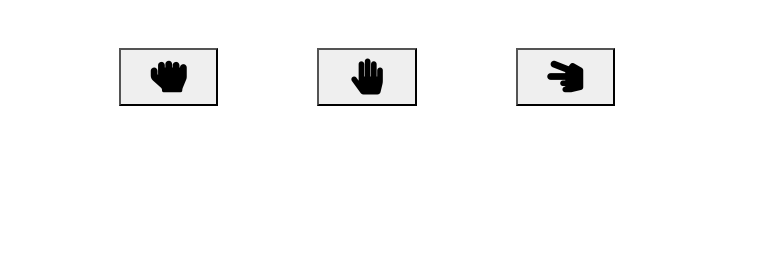
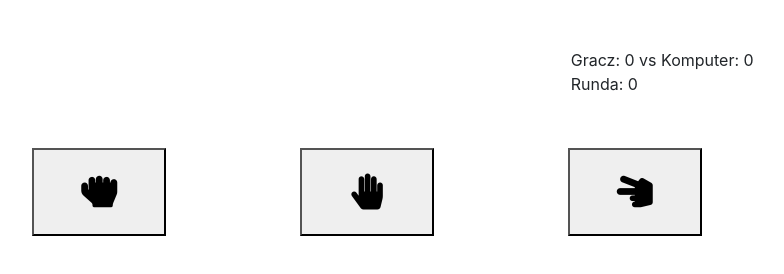
Before and after one commit to robertPalczewski/javascript-prework, a website: page index.html in a window 1280 px wide. Shown: the whole page, without its empty margins (273-1057 px from the left). Drawn offline with nearby package versions, Linux system fonts and the light colour scheme.

Commit message:
Add results and rounds

```diff
--- a/index.html
+++ b/index.html
@@ -14,10 +14,17 @@
 <body>
 
 <div class="container col-12 my-5">
-    <div class="col-6 row justify-content-around" id="buttons">
-        <button class="col-2" id="play-rock" title="Kamień"><i class="fas fa-hand-rock"></i></button>
-        <button class="col-2" id="play-paper" title="Papier"><i class="fas fa-hand-paper"></i></button>
-        <button class="col-2" id="play-scissors" title="Nożyce"><i class="fas fa-hand-scissors"></i></button>
+    <div class="col-10 my-5 row justify-content-end" id="result">
+        Gracz: 0 vs Komputer: 0<br>
+        Runda: 0
+    </div>
+    <div class="col-8 row justify-content-around" id="buttons">
+        <button class="choice-button col-2 p-3 my-1" id="play-rock" title="Kamień"><i class="fas fa-hand-rock"></i>
+        </button>
+        <button class="choice-button col-2 p-3 my-1" id="play-paper" title="Papier"><i class="fas fa-hand-paper"></i>
+        </button>
+        <button class="choice-button col-2 p-3 my-1" id="play-scissors" title="Nożyce"><i
+                class="fas fa-hand-scissors"></i></button>
     </div>
     <div id="messages"></div>
 </div>
--- a/js/script.js
+++ b/js/script.js
@@ -1,3 +1,6 @@
+let computerWins = 0;
+let playerWins = 0;
+let round = 0;
 function playGame(playerInput) {
     clearMessages();
     const moveName = ['kamień', 'papier', 'nożyce'];
@@ -19,11 +22,15 @@ function playGame(playerInput) {
         printMessage('Twój ruch to: ' + argPlayerMove);
         if ((computerMove === moveName[0] && argPlayerMove === moveName[1]) || (argComputerMove === moveName[1] && argPlayerMove === moveName[2]) || (argComputerMove === moveName[2] && argPlayerMove === moveName[0])) {
             printMessage('Ty wygrywasz!');
+            playerWins++;
         } else if (argComputerMove === argPlayerMove) {
             printMessage('Mamy remis!');
         } else {
             printMessage('Ja wygrywam!');
+            computerWins++;
         }
+        round++;
+        document.getElementById('result').innerHTML = 'Gracz: ' + playerWins + ' vs ' + 'Komputer: ' + computerWins + '<br>' + 'Runda: ' + round;
     };
     displayResult(computerMove, playerMove);
 }
--- a/sass/style.scss
+++ b/sass/style.scss
@@ -10,3 +10,7 @@
   text-align: center;
   margin: auto;
 }
+
+.choice-button {
+  min-width: 100px;
+}
```
Also changed, not shown: css/style.css, 1 other file.
